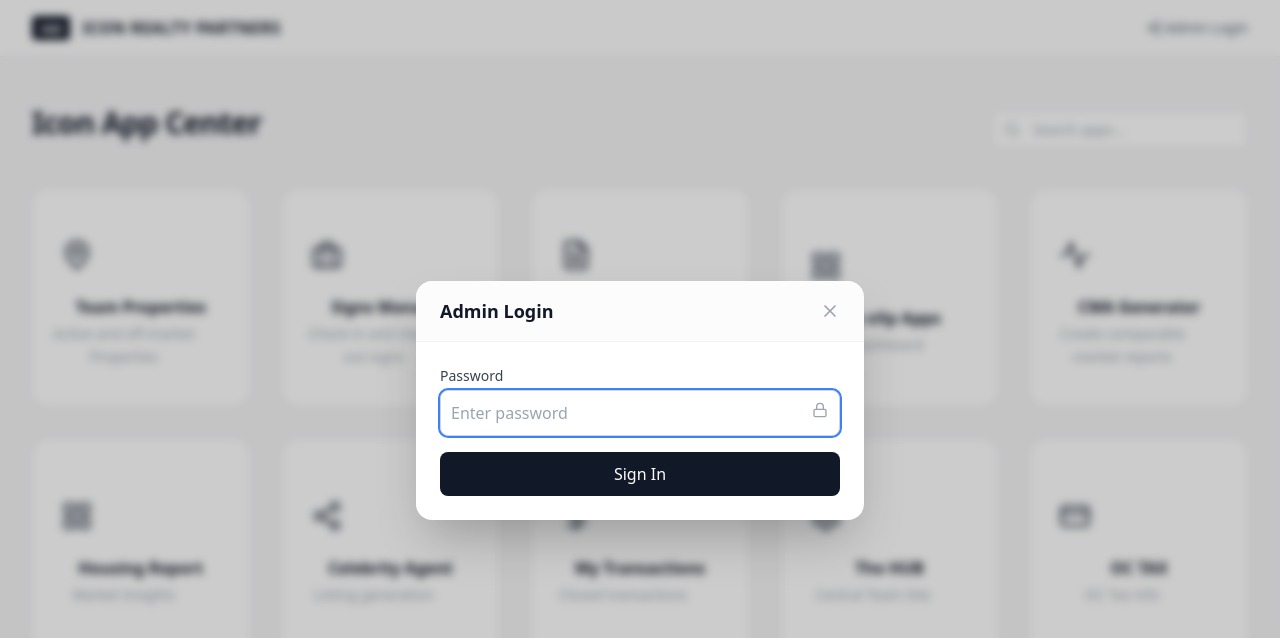
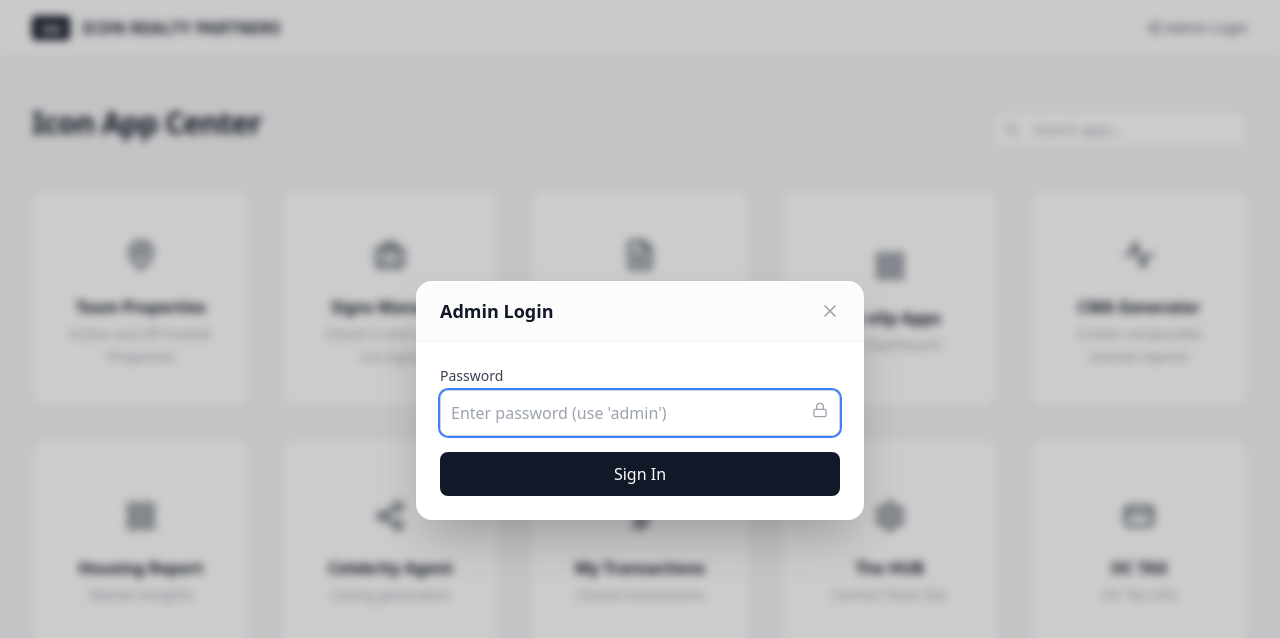
Before and after one commit to iconrealty/iconcenter, a React (Vite) app: page / in a window 1280 px wide. Both pictures are taken after a click on the button "Admin Login". Shown: the top 638 px of the page. Built offline with nearby package versions, Linux system fonts and the light colour scheme.

Commit message:
Add files via upload

```diff
--- a/App.tsx
+++ b/App.tsx
@@ -99,13 +99,13 @@ const AppCard: React.FC<AppCardProps> = ({
           hover:shadow-lg hover:-translate-y-1
           active:bg-gray-900 active:border-gray-900 active:scale-95 active:shadow-none active:translate-y-0
           transition-all duration-200 ease-out active:duration-0
-          flex flex-col items-c justify-center text-center aspect-square
+          flex flex-col items-center justify-center text-center aspect-square
           group/card cursor-pointer select-none`}
       >
         <div className="mb-3 p-3 rounded-2xl text-gray-700 transition-all duration-200
           group-hover/card:bg-gray-900 group-hover/card:text-white
           group-active/card:text-white group-active/card:bg-gray-900
-          active:duration-0">
+          active:duration-0 flex items-center justify-center">
           <IconComponent className="w-8 h-8" />
         </div>
         <h3 className="text-gray-900 font-semibold text-base mb-1 group-active/card:text-white transition-colors duration-200 active:duration-0">{app.title}</h3>
@@ -198,7 +198,7 @@ const App = () => {
   // Handlers
   const handleLogin = (e: React.FormEvent) => {
     e.preventDefault();
-    if (loginPass === 'icon') { // Mock password
+    if (loginPass === 'admin') { // Mock password
       setUser({ name: 'Tim Manager', initials: 'TM', role: 'admin' });
       setIsLoginOpen(false);
       setLoginPass('');
@@ -364,7 +364,7 @@ const App = () => {
               <input
                 type="password"
                 className={`w-full p-2.5 border rounded-lg focus:ring-2 focus:ring-blue-500 focus:outline-none transition-colors ${loginError ? 'border-red-300 bg-red-50' : 'border-gray-300'}`}
-                placeholder="Enter password"
+                placeholder="Enter password (use 'admin')"
                 value={loginPass}
                 onChange={(e) => setLoginPass(e.target.value)}
                 autoFocus
```
